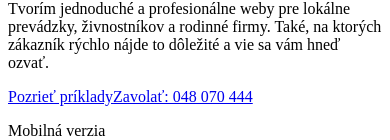
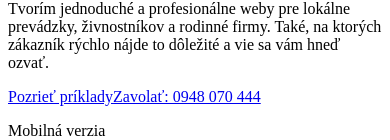
Before and after one commit to Wingsofhero/hrdina-web, a React (Vite) app: page / in a window 390 px wide. Shown: the part 145-285 px from the top of the page. Built offline with nearby package versions, Linux system fonts and the light colour scheme; the HTML template or start-up script is replaced by a standard one.

Commit message:
Fix contact phone number

```diff
--- a/src/App.jsx
+++ b/src/App.jsx
@@ -167,8 +167,8 @@ function App() {
               <a className="button button-primary" href="#priklady">
                 Pozrieť príklady
               </a>
-              <a className="button button-secondary" href="tel:048070444">
-                Zavolať: 048 070 444
+              <a className="button button-secondary" href="tel:0948070444">
+                Zavolať: 0948 070 444
               </a>
             </div>
             <dl className="hero-facts" aria-label="Čo získate">
@@ -375,16 +375,16 @@ function App() {
               <span>Meno</span>
               Marián Hrdina
             </p>
-            <a href="tel:048070444">
+            <a href="tel:0948070444">
               <span>Telefón</span>
-              048 070 444
+              0948 070 444
             </a>
             <a href="mailto:infoherowings@gmail.com">
               <span>E-mail</span>
               infoherowings@gmail.com
             </a>
             <div className="contact-actions">
-              <a className="button button-primary" href="tel:048070444">
+              <a className="button button-primary" href="tel:0948070444">
                 Zavolať
               </a>
               <a className="button button-secondary" href="mailto:infoherowings@gmail.com">
```
